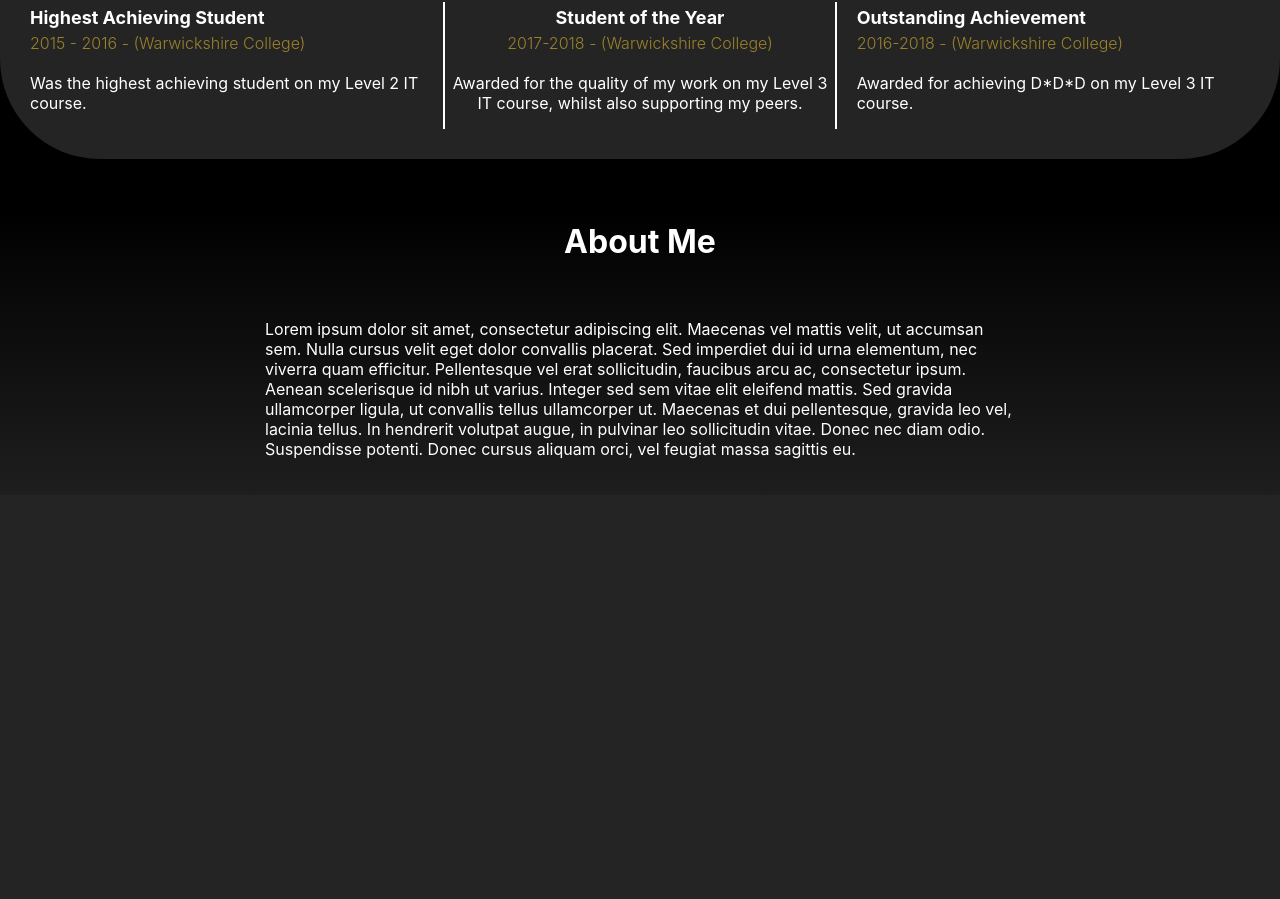
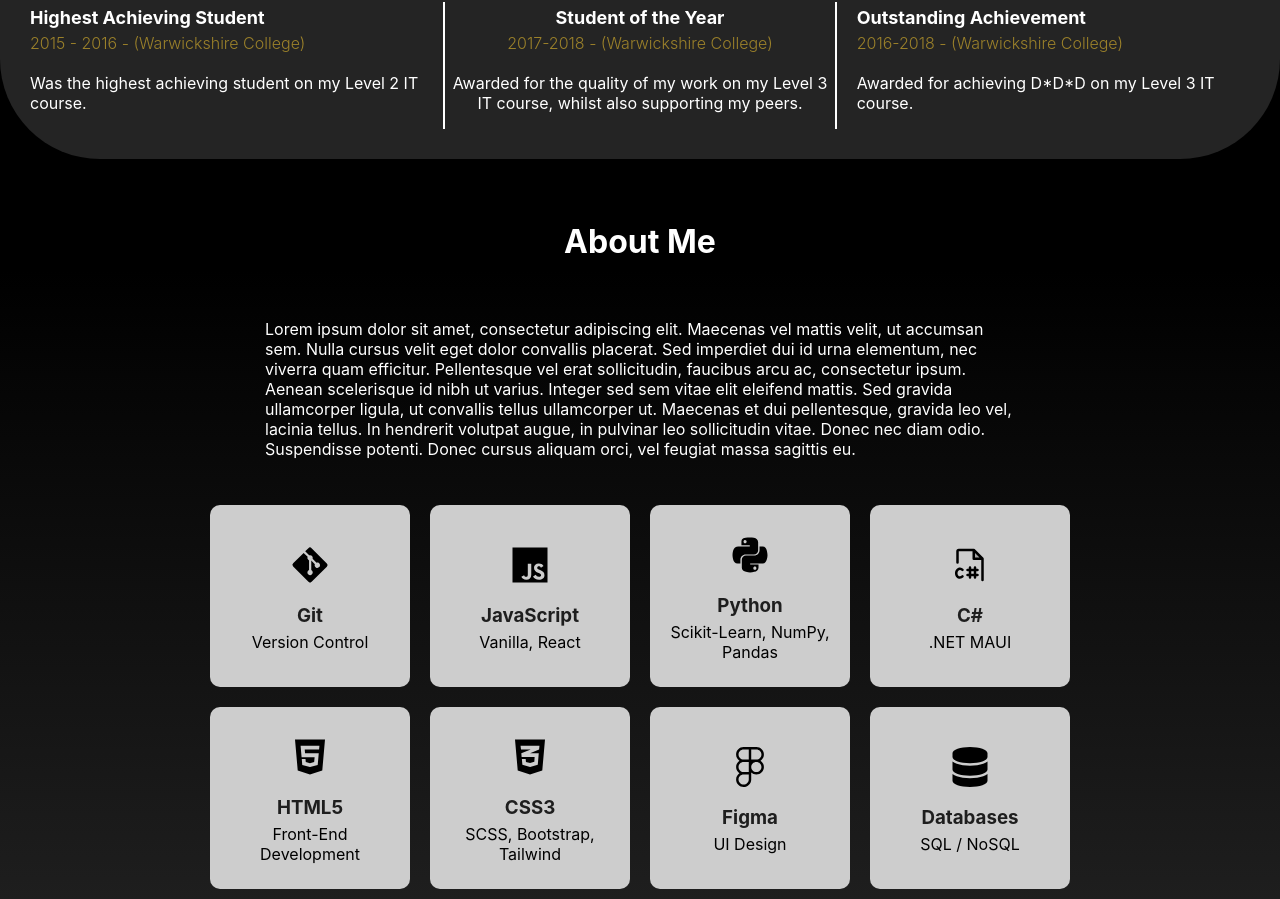
Before and after one commit to CobiHopkins/branding, a React (Create React App) app: page / in a window 1280 px wide. Shown: the part 828-1727 px from the top of the page. Before the commit the page ends 1323 px from the top, so only its background shows below. Built offline with nearby package versions, Linux system fonts and the light colour scheme; the HTML template or start-up script is replaced by a standard one.

Commit message:
Added new skills data to home. Added new SkillsCard component. Added SkillsCard component to Home about section. Installed React Icons package to be used in Skills.

```diff
--- a/package.json
+++ b/package.json
@@ -11,6 +11,7 @@
     "antd": "^5.16.4",
     "react": "^18.2.0",
     "react-dom": "^18.2.0",
+    "react-icons": "^5.4.0",
     "react-router-dom": "^5.2.0",
     "react-scripts": "5.0.1",
     "web-vitals": "^2.1.4"
--- /dev/null
+++ b/src/components/SkillCard/SkillCard.css
@@ -0,0 +1,29 @@
+.skill-card {
+    display: flex;
+    flex-direction: column;
+    justify-content: center;
+    align-items: center;
+    background-color: #CDCDCD;
+    padding: 20px 10px;
+    width: 200px;
+    margin: 10px;
+    border-radius: 10px;
+}
+
+.skill-icon {
+    margin: 10px 0px;
+}
+
+.skill-card main {
+    text-align: center;
+    margin: 5px;
+}
+
+.skill-title {
+    margin: 0px 0px 5px 0px;
+    color: #1E1E1E;
+}
+
+.skill-description {
+    margin: 0;
+}
--- /dev/null
+++ b/src/components/SkillCard/SkillCard.js
@@ -0,0 +1,19 @@
+import "./SkillCard.css";
+
+const SkillCard = ({ icon: Icon, iconAltText, title, description }) => {
+
+
+    return (
+        <section className="skill-card">
+            <header>
+                <Icon size={40} className="skill-icon" />
+            </header>
+            <main>
+                <h3 className="skill-title">{title}</h3>
+                <p className="skill-description">{description}</p>
+            </main>
+        </section>
+    );
+}
+
+export default SkillCard;
--- a/src/pages/Home/Home.css
+++ b/src/pages/Home/Home.css
@@ -6,3 +6,11 @@
     max-width: 750px;
     margin: 0 auto;
 }
+
+.skill-container {
+    margin: 0 auto;
+    max-width: 1000px;
+    display: flex;
+    flex-wrap: wrap;
+    justify-content: center;
+}
--- a/src/pages/Home/Home.js
+++ b/src/pages/Home/Home.js
@@ -2,6 +2,11 @@
 import "./Home.css";
 import Hero from "../../components/Hero/Hero";
 import AwardCard from "../../components/AwardCard/AwardCard";
+import SkillCard from "../../components/SkillCard/SkillCard";
+
+import { FaGitAlt, FaDatabase, FaPython, FaHtml5, FaCss3Alt, FaFigma } from "react-icons/fa6";
+import { IoLogoJavascript } from "react-icons/io5";
+import { PiFileCSharpDuotone } from "react-icons/pi";
 
 import Me from "../../assets/me_green.jpg";
 
@@ -14,6 +19,17 @@
 const HeroDescriptions = [
     "Let's collaborate and build accessible web applications",
     "I'm a web developer with a passion for design and user experience",
+]
+
+const SkillData = [
+    {id: 1, name: "Git", description: "Version Control", icon: FaGitAlt},
+    {id: 2, name: "JavaScript", description: "Vanilla, React", icon: IoLogoJavascript},
+    {id: 3, name: "Python", description: "Scikit-Learn, NumPy, Pandas", icon: FaPython},
+    {id: 4, name: "C#", description: ".NET MAUI", icon: PiFileCSharpDuotone},
+    {id: 5, name: "HTML5", description: "Front-End Development", icon: FaHtml5},
+    {id: 6, name: "CSS3", description: "SCSS, Bootstrap, Tailwind", icon: FaCss3Alt},
+    {id: 7, name: "Figma", description: "UI Design", icon: FaFigma},
+    {id: 8, name: "Databases", description: "SQL / NoSQL", icon: FaDatabase},
 ]
 
 const Home = () => {
@@ -42,8 +58,8 @@
                     })}
                 </main>
             </section>
-            <section className="about-container">
-                <section className="padding-20 bg-gradient-ltb-alt">
+            <section className="about-container bg-gradient-ltb-alt">
+                <section className="padding-20">
                     <header className="about-header centered-flex">
                         <h1 className="txt-white" style={{textAlign: "center"}}>About Me</h1>
                     </header>
@@ -53,6 +69,19 @@
                         </p>
                     </main>
                 </section>
+                <section className="skill-container">
+                    {SkillData.map((skill) => {
+                        return (
+                            <SkillCard
+                                key={skill.id}
+                                icon={skill.icon}
+                                iconAltText={skill.name}
+                                title={skill.name}
+                                description={skill.description}
+                            />
+                        )
+                    })}
+                </section>
             </section>
         </section>
     );
```
Also changed, not shown: 1 other file (tests, documents, lock files or other folders).
